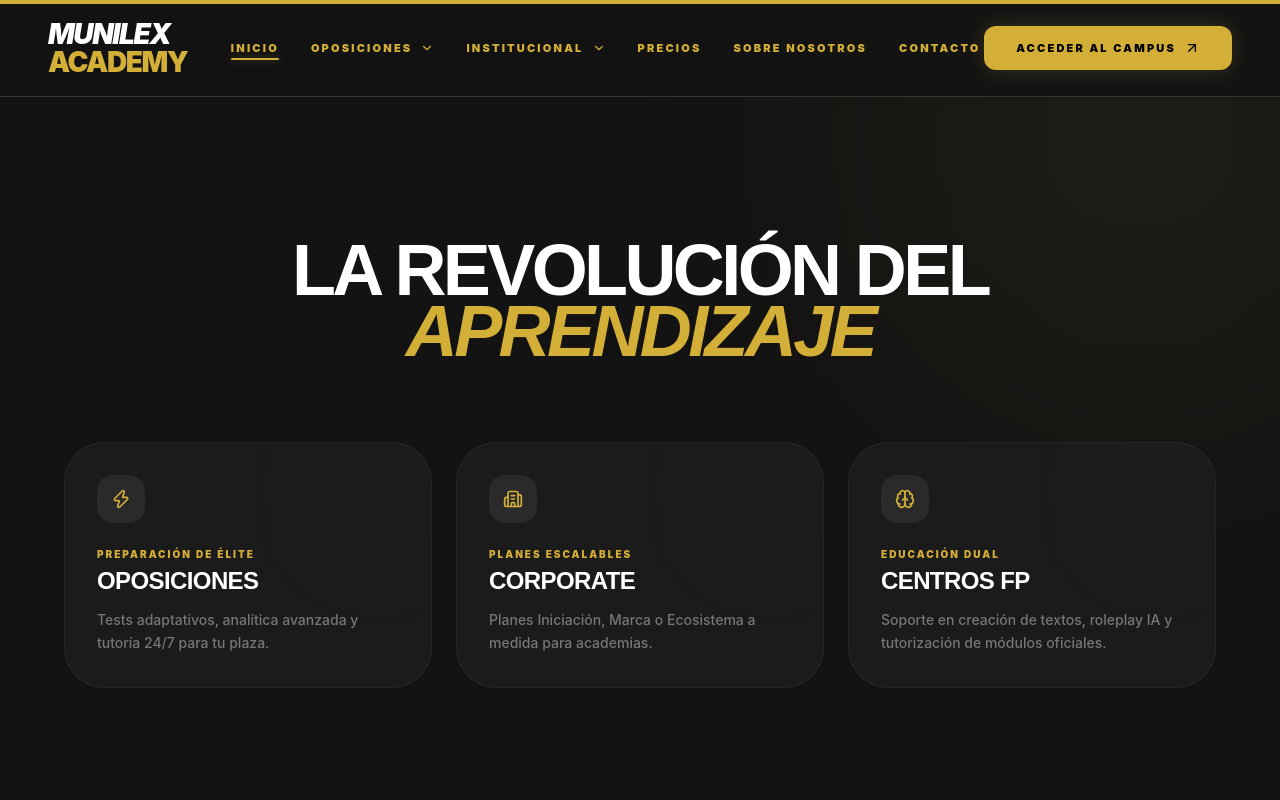
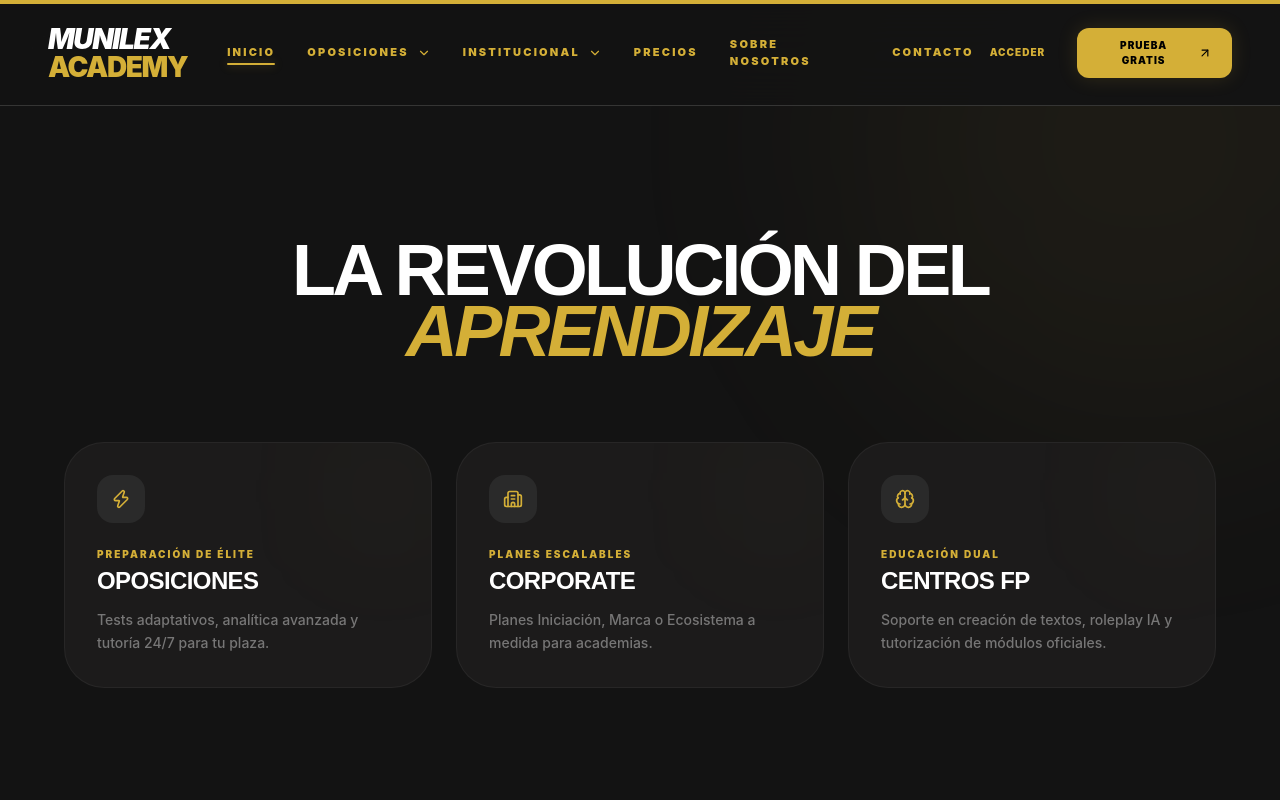
Before and after one commit to automatizacionesnunez-byte/Munilex-Academy-web, a React (Vite) app: page /academy in a window 1280 px wide. Shown: the top 800 px of the page. Built offline with nearby package versions, Linux system fonts and the light colour scheme.

Commit message:
style: restaurar botones compactos de ACCEDER y PRUEBA GRATIS en la Navbar

```diff
--- a/src/components/AcademyNavbar.tsx
+++ b/src/components/AcademyNavbar.tsx
@@ -86,13 +86,19 @@ const AcademyNavbar = () => {
           ))}
         </div>
 
-        <div className="flex items-center gap-4">
+        <div className="flex items-center gap-2 xl:gap-4">
           <a
             href="https://munilex.lovable.app/auth/login"
-            className="bg-[#d4af37] text-black px-8 py-3.5 rounded-xl font-black text-[11px] uppercase tracking-[0.2em] shadow-[0_0_20px_rgba(212,175,55,0.2)] hover:shadow-[0_0_30px_rgba(212,175,55,0.4)] hover:scale-105 active:scale-95 transition-all text-center flex items-center gap-2"
+            className="text-[10px] font-black uppercase tracking-widest text-[#d4af37] px-4 py-2 hover:bg-white/5 rounded-lg transition-all"
           >
-            ACCEDER AL CAMPUS
-            <ArrowUpRight className="w-4 h-4" />
+            ACCEDER
+          </a>
+          <a
+            href="https://munilex.lovable.app/auth/register"
+            className="bg-[#d4af37] text-black px-5 py-2.5 rounded-xl font-black text-[10px] uppercase tracking-widest shadow-[0_0_20px_rgba(212,175,55,0.15)] hover:shadow-[0_0_30px_rgba(212,175,55,0.3)] hover:scale-105 active:scale-95 transition-all text-center flex items-center gap-2"
+          >
+            PRUEBA GRATIS
+            <ArrowUpRight className="w-3.5 h-3.5" />
           </a>
         </div>
       </div>
```
